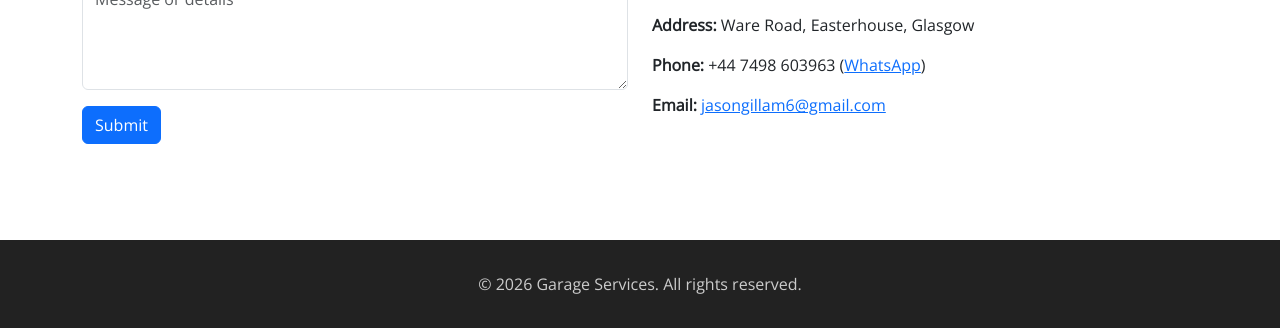
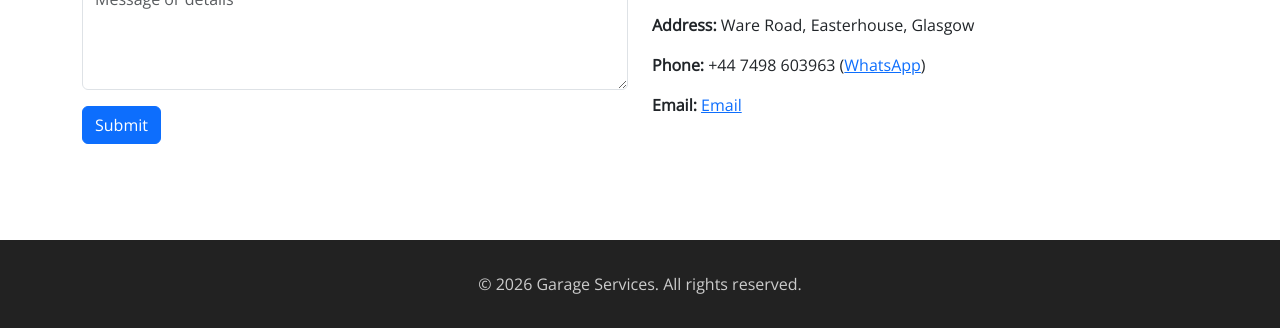
Before and after one commit to MrJasonDEX/CV-Work, a plain HTML site: page garage.html in a window 1280 px wide. Shown: the part 2123-2451 px from the top of the page. Drawn offline with nearby package versions, Linux system fonts and the light colour scheme.

Commit message:
Update garage.html

```diff
--- a/garage.html
+++ b/garage.html
@@ -204,7 +204,7 @@
           </div>
           <p><strong>Address:</strong> Ware Road, Easterhouse, Glasgow</p>
           <p><strong>Phone:</strong> +44 7498 603963 (<a href="https://wa.me/447498603963" target="_blank">WhatsApp</a>)</p>
-          <p><strong>Email:</strong> <a href="mailto:jasongillam6@gmail.com">jasongillam6@gmail.com</a></p>
+          <p><strong>Email:</strong> <a href="mailto:jasongillam6@gmail.com">Email</a></p>
         </div>
       </div>
     </div>
```
